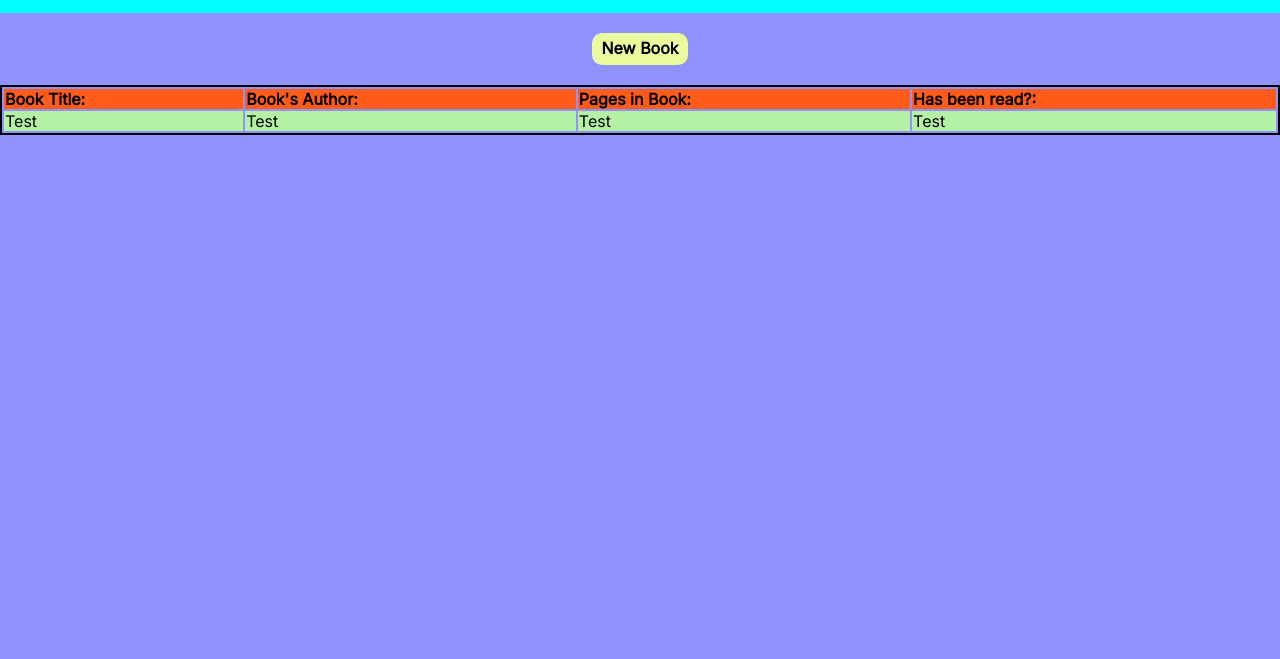
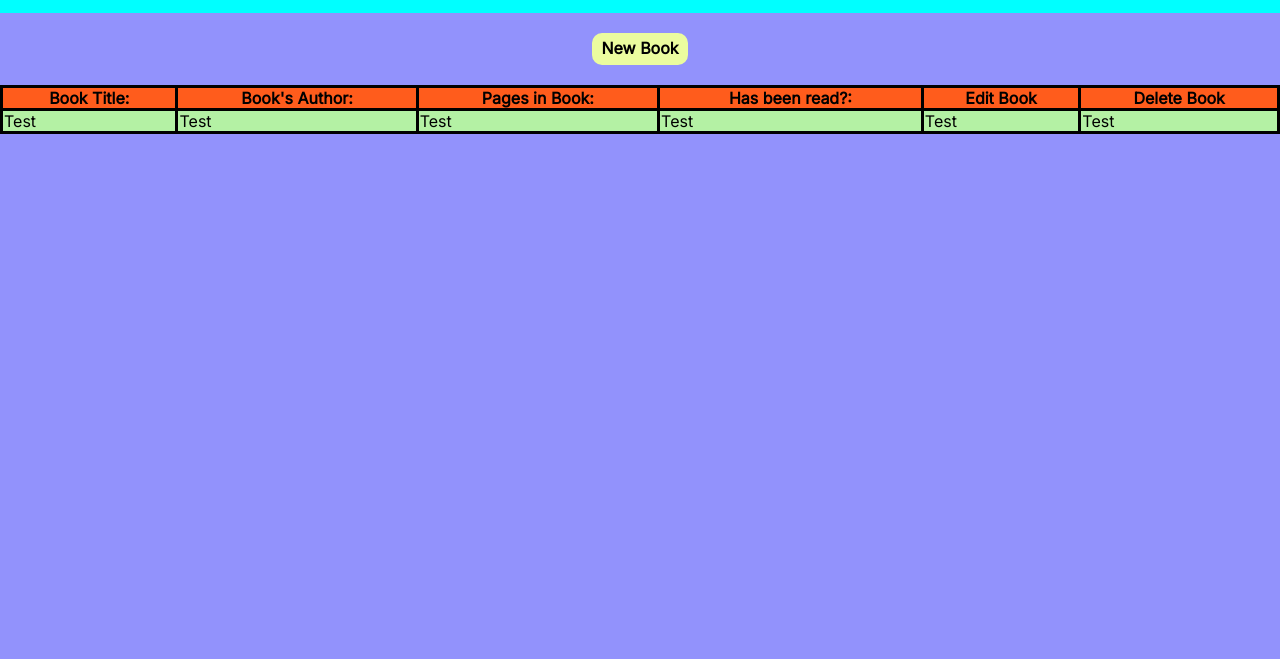
Before and after one commit to MeowMeowMeadow/library-odin, a plain HTML site: page index.html in a window 1280 px wide. Shown: the part 141-800 px from the top of the page. Drawn offline with Linux system fonts and the light colour scheme.

Commit message:
Fixed Table Formatting
Fixed the table formatting to look more uniform and added extra sections in the table as well for editing and deleting the books in the library.

```diff
--- a/index.html
+++ b/index.html
@@ -45,10 +45,14 @@
                         <th>Book's Author:</th>
                         <th>Pages in Book:</th>
                         <th>Has been read?:</th>
+                        <th>Edit Book</th>
+                        <th>Delete Book</th>
                     </tr>
                 </thead>
                 <tbody>
                     <tr>
+                        <td>Test</td>
+                        <td>Test</td>
                         <td>Test</td>
                         <td>Test</td>
                         <td>Test</td>
--- a/style.css
+++ b/style.css
@@ -28,21 +28,27 @@ body
     display: grid;
 }
 
+table, th, td
+{
+    border: solid 3px black;
+    border-collapse: collapse;
+}
+
 #libraryTable
 {
-    border: solid 2px black;
     width: 100%;
-    text-align: left;
 }
 
 #libraryTable thead
 {
     background-color:rgb(255, 92, 28);
+    text-align: center;
 }
 
 #libraryTable tbody
 {
     background-color:rgb(180, 241, 164);
+    text-align: left;
 }
 
 tr.readRow
```
